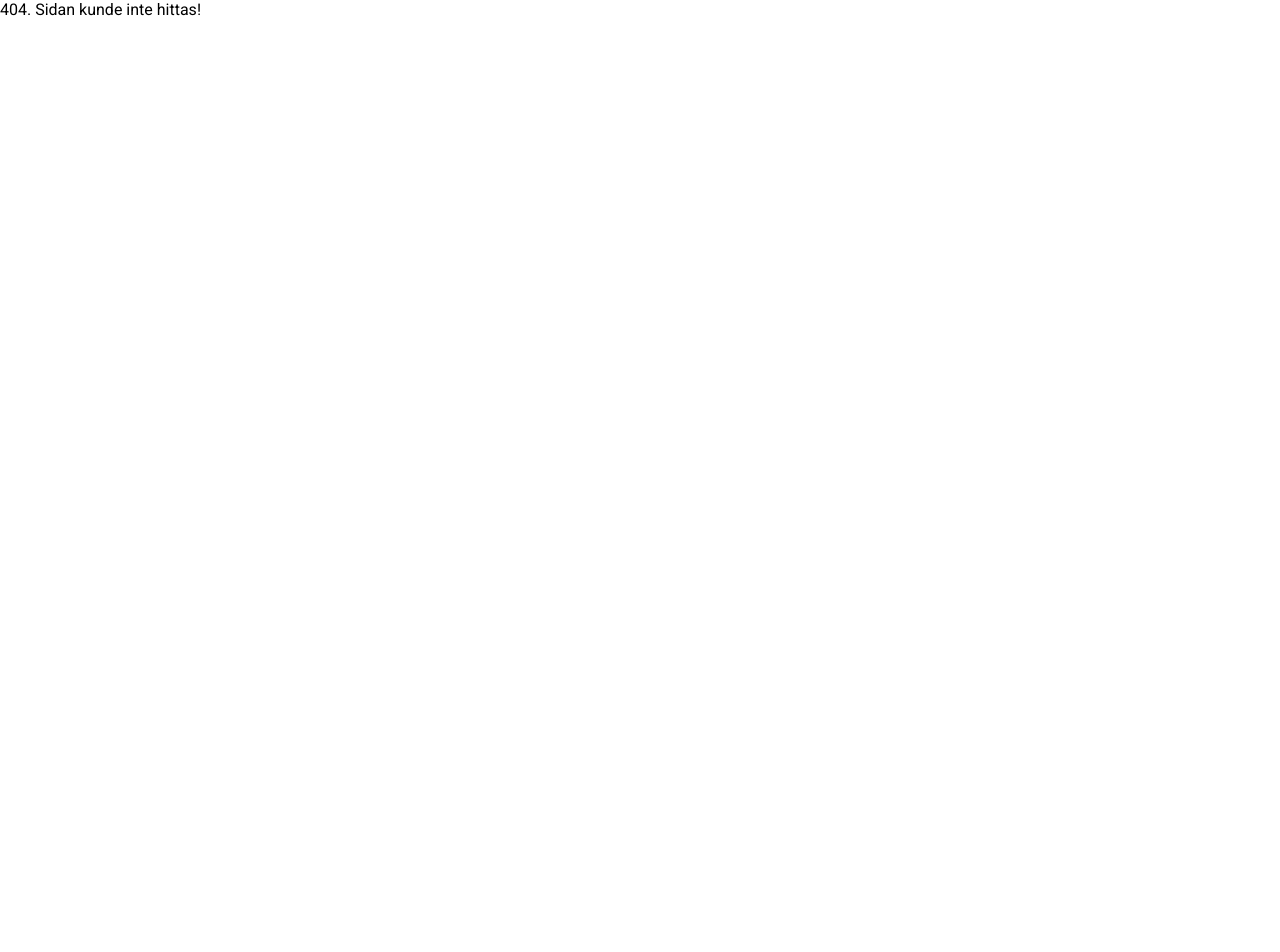
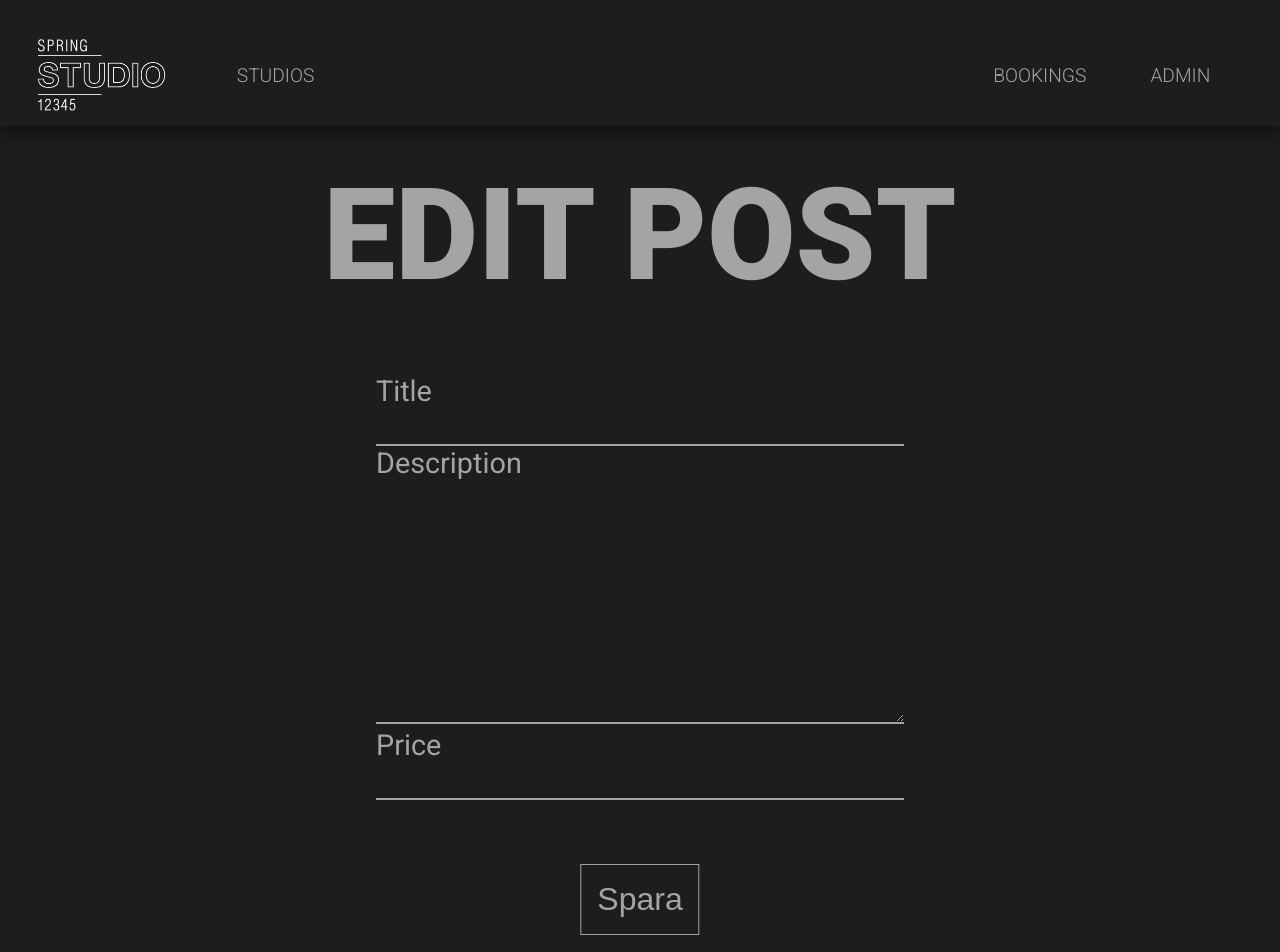
Before and after one commit to Kevin-Spring/Studio_React_App, a React (Create React App) app: page /edit in a window 1280 px wide. Before the commit this address had no page. Shown: the top 952 px of the page. Before the commit the page ends 800 px from the top, so only its background shows below. Built offline with nearby package versions, Linux system fonts and the light colour scheme.

Commit message:
try not to use localstorage in editcard

```diff
--- a/src/components/AdminForm.js
+++ b/src/components/AdminForm.js
@@ -25,7 +25,7 @@ class AdminForm extends Component{
         const res = await axios.post("http://localhost:1337/products", {
             title: e.target.elements.title.value,
             description: e.target.elements.description.value,
-            price: e.target.elements.price.value,
+            price: e.target.elements.price.value
 
         })
         console.log(res);
--- a/src/components/AppRouter.js
+++ b/src/components/AppRouter.js
@@ -8,6 +8,7 @@ import Booking from "./Booking";
 import AdminForm from "./AdminForm";
 import NotFoundPage from "./NotFoundPage";
 import AdminPage from "./AdminPage";
+import EditCard from "./EditCard";
 
 
 
@@ -24,6 +25,7 @@ const AppRouter = () => {
             <Route path="/bookings" component={Booking} exact />
             <Route path="/admin" exact component={AdminForm} />
             <Route path="/adminPage" exact component={AdminPage} />
+            <Route path="/edit" exact component={EditCard} />
             <Route component={NotFoundPage} />
             </Switch>
 
--- a/src/components/Auth/AdminLogin.js
+++ b/src/components/Auth/AdminLogin.js
@@ -81,11 +81,11 @@ class AdminLogin extends Component {
                             <h2 className={"contact__header"}>Login!</h2>
                             <div className={"form__container"}>
                                 <div className={"form__group field"}>
-                                    <input type="email" placeholder="email" name="email" id="email" />
+                                    <input type="email" className={"form__field"} placeholder="email" name="email" id="email" />
                                     <label htmlFor={"email"} className={"form__label"}>Email</label>
                                 </div>
                                 <div className={"form__group field"}>
-                                    <input type="password" placeholder="password" name="password" id="password" />
+                                    <input type="password" className={"form__field"} placeholder="password" name="password" id="password" />
                                     <label htmlFor={"password"} className={"form__label"}>Password</label>
                                 </div>
                                 <div className={"btn-animation"}>
@@ -101,15 +101,15 @@ class AdminLogin extends Component {
                             <h2 className={"contact__header"}>Register!</h2>
                             <div className={"form__container"}>
                                 <div className={"form__group field"}>
-                                    <input type="text" placeholder="username" name="username" id="username" />
+                                    <input type="text" className={"form__field"} placeholder="username" name="username" id="username" />
                                     <label htmlFor={"username"} className={"form__label"}>Username</label>
                                 </div>
                                 <div className={"form__group field"}>
-                                    <input type="email" placeholder="email" name="email" id="email" />
+                                    <input type="email" className={"form__field"} placeholder="email" name="email" id="email" />
                                     <label htmlFor={"email"} className={"form__label"}>Email</label>
                                 </div>
                                 <div className={"form__group field"}>
-                                    <input type="password" placeholder="password" name="password" id="password" />
+                                    <input type="password" className={"form__field"} placeholder="password" name="password" id="password" />
                                     <label htmlFor={"password"} className={"form__label"}>Password</label>
                                 </div>
                                 <button type={"submit"} className={"form-btn form__btn-underline"}> Register</button>
--- a/src/components/Card.js
+++ b/src/components/Card.js
@@ -1,23 +1,46 @@
-import React from "react";
+import React, {Component} from "react";
+import axios from "axios";
 import {Link} from "react-router-dom";
 import "../style/_card.scss";
 
 
+class Card extends Component{
 
-const Card = (props) => {
+    async onClickDelete(){
+
+        await axios
+            .delete("http://localhost:1337/products/" + this.props.id)
+            .then((res)=>{
+                console.log(res)
+            })
+
+    }
+
+    onClickEdit(){
+        localStorage.setItem("id", this.props.id)
+        localStorage.setItem("title", this.props.title)
+        localStorage.setItem("description", this.props.description)
+        localStorage.setItem("price", this.props.price)
+    }
+
+
+
+
+    render(){
         return(
             <div>
-
 
                 <div className={"cards__wrapper"}>
 
                 <div className={"card"}>
-            <img className={"card-img-top"} src={props.image} alt="studio 1"/>
+                <img className={"card-img-top"} src={this.props.image} alt="studio 1"/>
                     <div className={"card__body"}>
-                    <h5 className={"card__title"}>{props.title}</h5>
-                    <p className={"card__text"}>{props.description}</p>
-                    <Link to={"/handle-bookings"} className={"card__button"}>Boka</Link>
-                    <span className={"card__price"}>{props.price}</span>
+                        <h5 className={"card__title"}>{this.props.title}</h5>
+                        <p className={"card__text"}>{this.props.description} <span className={"card__price"}>{this.props.price} kr</span></p>
+                        <Link to={"/handle-bookings"} className={"card__button"}>Book</Link>
+                        <button onClick={this.onClickDelete.bind(this)} className={"card__cancel"}> Remove</button>
+                        <button className={"card__edit"}> <Link to={"/edit"} className={"card__edit-link"} onClick={this.onClickEdit.bind(this)}>Edit</Link></button>
+
                     </div>
             </div>
             </div>
@@ -25,4 +48,6 @@ const Card = (props) => {
         )
     }
 
+}
+
 export default Card;
--- /dev/null
+++ b/src/components/EditCard.js
@@ -0,0 +1,64 @@
+import React, { Component } from "react";
+import { Link } from "react-router-dom";
+import axios from "axios";
+import "../style/_card.scss";
+import Navbar from "./Navbar";
+import Footer from "./Footer";
+
+
+class EditCard extends Component {
+
+    async onSubmitToApi(e) {
+        e.preventDefault();
+
+        const res = await axios.put("http://localhost:1337/products/" + localStorage.getItem("id"), {
+            title: e.target.elements.title.value,
+            description: e.target.elements.description.value,
+            price: e.target.elements.price.value
+
+        })
+        console.log(res);
+
+    }
+
+    render() {
+        return (
+            <div>
+
+                <Navbar />
+                <section className={"contact"}>
+
+                    <h2 className={"contact__header"}>Edit Post</h2>
+                    <form onSubmit={this.onSubmitToApi.bind(this)}>
+                        <div className={"form__container"}>
+                            <div className={"form__group field"}>
+                                <input type={"text"} className={"form__field"} name={"title"} defaultValue={localStorage.getItem("title")} id="title" /> <br />
+                                <label htmlFor={"title"} className={"form__label"}>Title</label>
+                            </div>
+                            <div className={"form__group field"}>
+                                <textarea name={"description"} className={"form__field"} defaultValue={localStorage.getItem("description")} id="desc" cols={"30"} rows={"10"} /> <br />
+                                <label htmlFor={"desc"} className={"form__label"}>Description</label>
+                            </div>
+                            <div className={"form__group field"}>
+                                <input type={"number"} className={"form__field"} name={"price"} defaultValue={localStorage.getItem("price")} id="price" /> <br />
+                                <label htmlFor={"price"} className={"form__label"}>Price</label>
+                            </div>
+                            <div className={"btn-animation"}>
+                                <button className={"form-btn form__btn-underline"}>Spara</button>
+                            </div>
+                            <br />
+                            <br/>
+                            <Link to={"/studios"} className={"form-btn form__btn-underline"}>Take me back!</Link>
+
+                        </div>
+
+                    </form>
+
+                </section>
+                <Footer />
+            </div>
+        )
+    }
+}
+
+export default EditCard;
--- a/src/components/Studios.js
+++ b/src/components/Studios.js
@@ -13,6 +13,7 @@ class Studios extends Component{
         products: []
     }
 
+
     async componentDidMount(){
         await axios
         .get("http://localhost:1337/products")
@@ -22,7 +23,6 @@ class Studios extends Component{
 
         })
     }
-
 
 
     render(){
@@ -40,6 +40,7 @@ class Studios extends Component{
                 {this.state.products.map( (product) => (
 
                     <Card key={product.id}
+                          id = {product.id}
                           title = {product.title}
                           price= {product.price}
                           description = {product.description}
--- a/src/style/_card.scss
+++ b/src/style/_card.scss
@@ -52,6 +52,7 @@
     border: 1px solid var(--lightgrey);
     padding: .5rem;
     border-radius: 0.25rem;
+    text-decoration: none;
   }
 
   .card__button:hover{
@@ -65,7 +66,7 @@
 
   .card__cancel{
     position: relative;
-    transform: translateX(100%);
+    transform: translateX(150%);
     font-size: 1rem;
     text-align: center;
     vertical-align: middle;
@@ -77,7 +78,29 @@
     background: rgba(255, 96, 96, 0.384);
     transition: .3s ease;
   }
+  .card__edit{
+    position: relative;
+    transform: translateX(-30%);
+    font-size: 1rem;
+    text-align: center;
+    vertical-align: middle;
+    text-transform: uppercase;
+    border: 1px solid var(--lightgrey);
+    padding: .5rem;
+    border-radius: 0.25rem;
+    background: rgba(49, 49, 49, 0.384);
+    transition: .3s ease;
 
+  }
+  .card__edit-link{
+
+    color: white;
+    text-decoration: none;
+
+  }
+  .card__edit:hover{
+    background: rgba(49, 49, 49, 0.884)
+  }
   .card__cancel:hover{
     background: red;
   }
```
Lines whose indentation alone changed are shown as unchanged.
